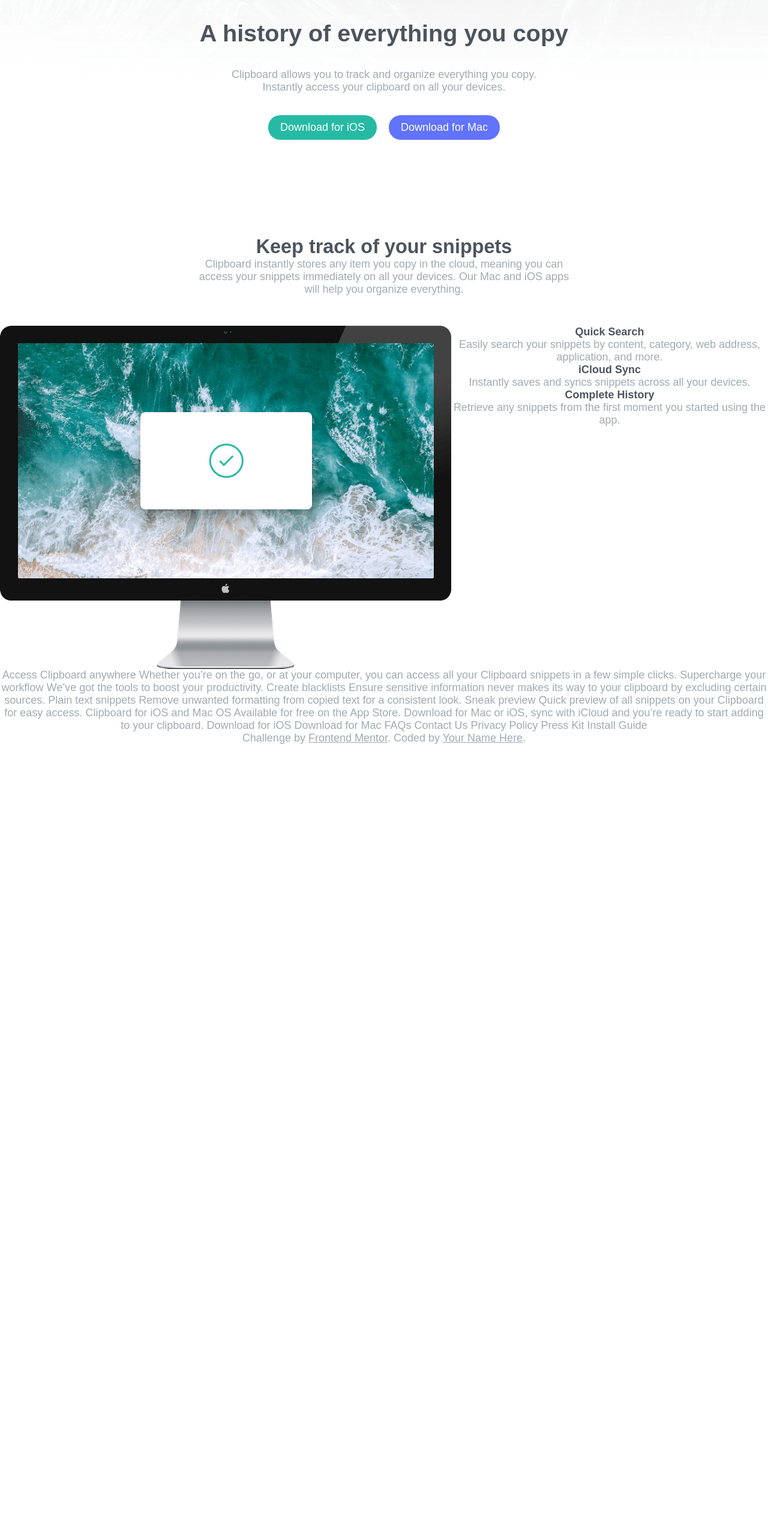
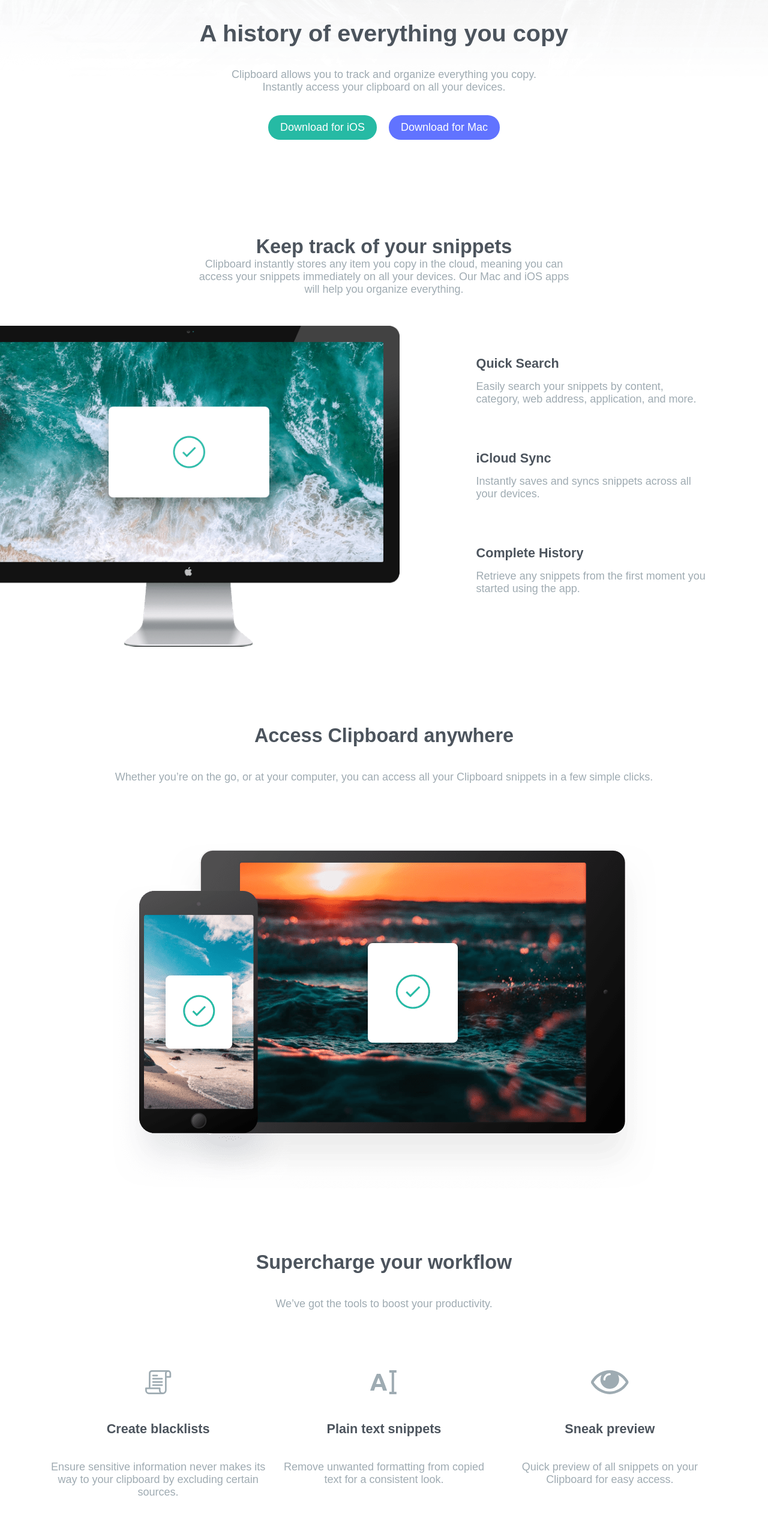
Before and after one commit to fredericobrion/clipboard-landing-page-master, a plain HTML site: page index.html in a window 1280 px wide. Shown: the part 228-2760 px from the top of the page at 60% size. Before the commit the page ends 1469 px from the top, so only its background shows below. Drawn offline with Linux system fonts and the light colour scheme; a web font is replaced by a local one.

Commit message:
finalizando a página

```diff
--- a/index.html
+++ b/index.html
@@ -12,7 +12,7 @@
 <body>
 
   <header id="cabecalho">
-    <img id="logo" src="images/logo.svg" alt="Logo da clipboard">
+    <img id="logo" src="images/logo.svg" alt="Clipboard logo">
     <h1>A history of everything you copy</h1>
 
     <p>Clipboard allows you to track and organize everything you copy. Instantly access your clipboard on all your devices.</p>
@@ -23,7 +23,7 @@
     </div>
   </header>
 
-  <div id="monitor">
+  <section id="monitor">
 
     <div class="descricao">
       <h2>Keep track of your snippets</h2>
@@ -31,7 +31,7 @@
     </div>
 
     <div id="monitor__container">
-      <img src="images/image-computer.png" alt="Imagem do monitor">
+      <img id="monitor__container__imagem" src="images/image-computer.png" alt="Imagem do monitor">
 
       <div class="monitor__container__list">
         <h3>Quick Search</h3>
@@ -42,46 +42,85 @@
         <p>Retrieve any snippets from the first moment you started using the app.</p>
       </div>
     </div>
-  </div>
+  </section>
 
-  Access Clipboard anywhere
+  <section id="devices">
+    <h2>Access Clipboard anywhere</h2>
 
-  Whether you’re on the go, or at your computer, you can access all your Clipboard
-  snippets in a few simple clicks.
+    <p>Whether you’re on the go, or at your computer, you can access all your Clipboard
+    snippets in a few simple clicks.</p>
 
-  Supercharge your workflow
+    <img src="images/image-devices.png" alt="A tablet and a cellphone">
+  </section>
 
-  We’ve got the tools to boost your productivity.
 
-  Create blacklists
+  <section id="supercharge">
+    <h2>Supercharge your workflow</h2>
+    <p id="supercharge__p">We’ve got the tools to boost your productivity.</p>
 
-  Ensure sensitive information never makes its way to your clipboard by excluding certain sources.
+    <div id="supercharge__list">
 
-  Plain text snippets
+      <div class="supercharge__list__child">
+        <img src="images/icon-blacklist.svg" alt="Icon of a list">
+        <h3>Create blacklists</h3>
+        <p>Ensure sensitive information never makes its way to your clipboard by excluding certain sources.</p>
+      </div>
 
-  Remove unwanted formatting from copied text for a consistent look.
+      <div class="supercharge__list__child">
+        <img src="images/icon-text.svg" alt="Icon of a text">
+        <h3>Plain text snippets</h3>
+        <p>Remove unwanted formatting from copied text for a consistent look.</p>
+      </div>
 
-  Sneak preview
+      <div class="supercharge__list__child">
+        <img src="images/icon-preview.svg" alt="Icon of a eye">
+        <h3>Sneak preview</h3>
+        <p>Quick preview of all snippets on your Clipboard for easy access.</p>
+      </div>
 
-  Quick preview of all snippets on your Clipboard for easy access.
+    </div>
+  </section>
 
-  Clipboard for iOS and Mac OS
+  <section id="companies">
+    <img src="images/logo-google.png" alt="Google logo">
+    <img src="images/logo-ibm.png" alt="IBM logo">
+    <img src="images/logo-microsoft.png" alt="Microsoft logo">
+    <img src="images/logo-hp.png" alt="Hewlett Packard Enterprise">
+    <img src="images/logo-vector-graphics.png" alt="Vector Graphics">
+  </section>
 
-  Available for free on the App Store. Download for Mac or iOS, sync with iCloud
-  and you’re ready to start adding to your clipboard.
+  <section id="download">
+    <h2>Clipboard for iOS and Mac OS</h2>
+    <p>Available for free on the App Store. Download for Mac or iOS, sync with iCloud
+    and you’re ready to start adding to your clipboard.</p>
+    <div class="button">
+      <button class="button__ios">Download for iOS</button>
+      <button class="button__mac">Download for Mac</button>
+    </div>
+  </section>
 
-  Download for iOS
-  Download for Mac
+  <section id="closing">
 
-  FAQs
-  Contact Us
-  Privacy Policy
-  Press Kit
-  Install Guide
+    <img src="images/logo.svg" alt="Clipboard logo">
+
+    <div id="closing__links">
+      <a href="#">FAQs</a>
+      <a href="#">Contact Us</a>
+      <a href="#">Privacy Policy</a>
+      <a href="#">Press Kit</a>
+      <a href="#">Install Guide</a>
+    </div>
+
+    <div id="closing__social">
+      <img src="images/icon-facebook.svg" alt="Facebook logo">
+      <img src="images/icon-twitter.svg" alt="Twitter logo">
+      <img src="images/icon-instagram.svg" alt="Instagram logo">
+    </div>
+  </section>
   <footer>
     <p class="attribution">
       Challenge by <a href="https://www.frontendmentor.io?ref=challenge" target="_blank">Frontend Mentor</a>.
-      Coded by <a href="#">Your Name Here</a>.
+      Coded by <a href="https://www.linkedin.com/in/fredericobrion/">Frederico Brion</a>.
     </p>
   </footer>
 </body>
--- a/style.css
+++ b/style.css
@@ -27,6 +27,7 @@
 h3 {
     color: var(--dark-grayish-blue);
     font-weight: 600;
+    font-size: 1.2rem;
 }
 
 #cabecalho {
@@ -53,6 +54,7 @@
 .button {
     display: flex;
     gap: 20px;
+    justify-content: center;
 }
 
 .button__ios, .button__mac {
@@ -86,3 +88,111 @@
 #monitor__container {
     display: flex;
 }
+
+#monitor__container__imagem {
+    float: left;
+    width: 55%;
+    position: relative;
+    height: auto;
+    margin-left: -3%;
+}
+
+.monitor__container__list {
+    display: flex;
+    flex-direction: column;
+    margin-left: 10%;
+    width: 30%;
+}
+
+.monitor__container__list h3 {
+    text-align: left;
+    margin-top: 50px;
+}
+
+.monitor__container__list p {
+    text-align: left;
+    margin: 15px 0 25px 0;
+}
+
+#devices {
+    margin: 130px 0 100px 0;
+}
+
+#devices p {
+    margin: 40px 0 100px 0;
+}
+
+#supercharge__p {
+    margin: 40px 0 100px 0;
+}
+
+#supercharge__list {
+    display: flex;
+    margin-bottom: 100px;
+    justify-content: center;
+    gap: 18px;
+}
+
+.supercharge__list__child {
+    width: 28%;
+}
+
+.supercharge__list__child img{
+    height: 40px;
+    margin-bottom: 40px;
+}
+
+.supercharge__list__child h3 {
+    margin-bottom: 40px;
+}
+
+#companies img {
+    margin: 0 45px 150px 45px;
+}
+
+#download p{
+    margin: 40px 0 50px 0;
+}
+
+#closing {
+    display: flex;
+    gap: 100px;
+    justify-content: center;
+    align-items: center;
+    margin-top: 200px;
+    background-color: lightgray;
+    height: 140px;
+}
+
+#closing img {
+    height: 60px;
+    margin-right: 80px;
+}
+
+#closing__links {
+    display: flex;
+    flex-direction: column;
+    flex-wrap: wrap;
+    height: 90px;
+    width: 400px;
+    gap: 40px;
+    margin-left: 50px;
+}
+
+#closing__links a {
+    text-decoration: none;
+    color: var(--dark-grayish-blue);
+    text-align: left;
+
+}
+
+#closing__social {
+    display: flex;
+    justify-content: flex-end;
+    margin-left: 250px;
+    gap: 0px;
+}
+
+#closing__social img{
+    height: 25px;
+}
```
